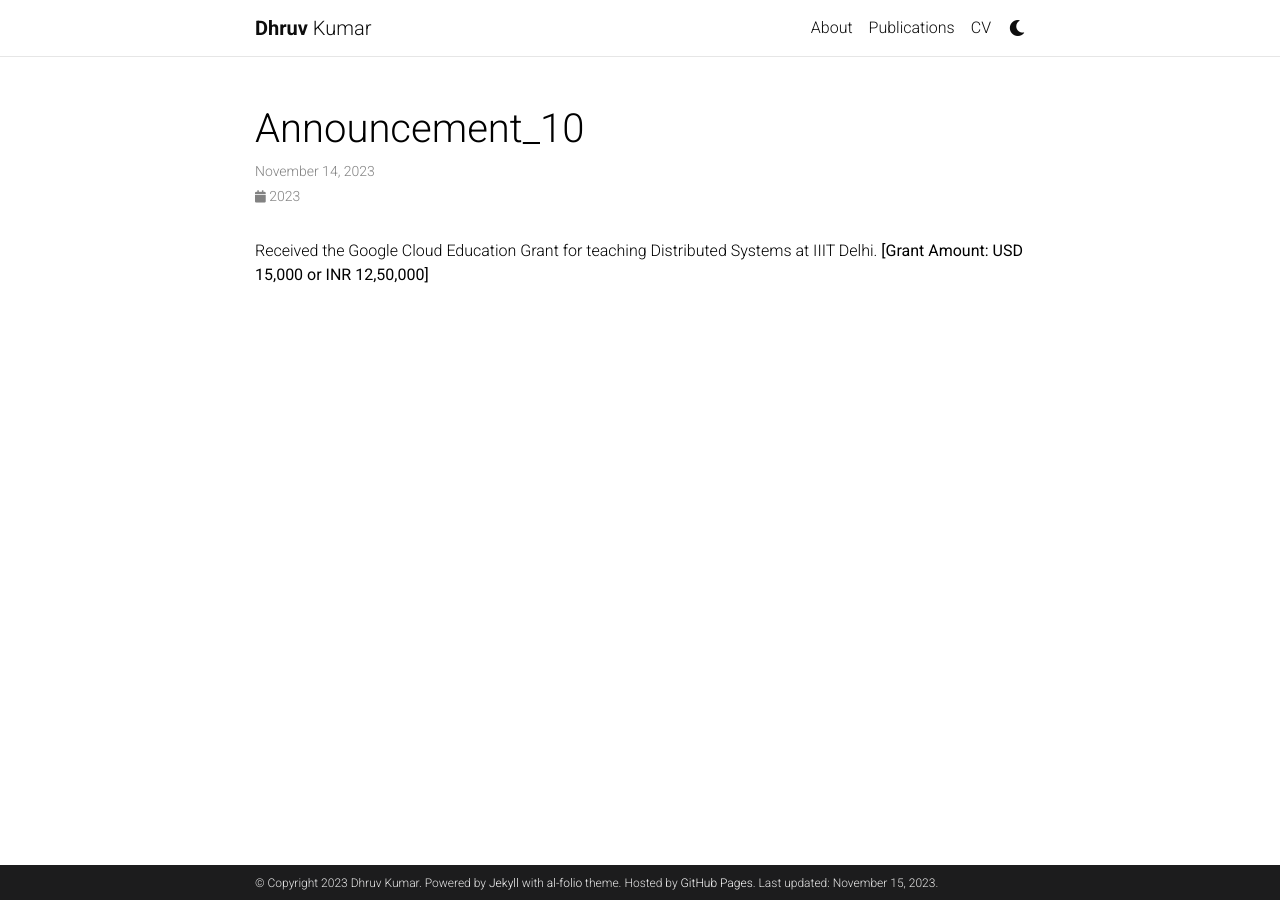
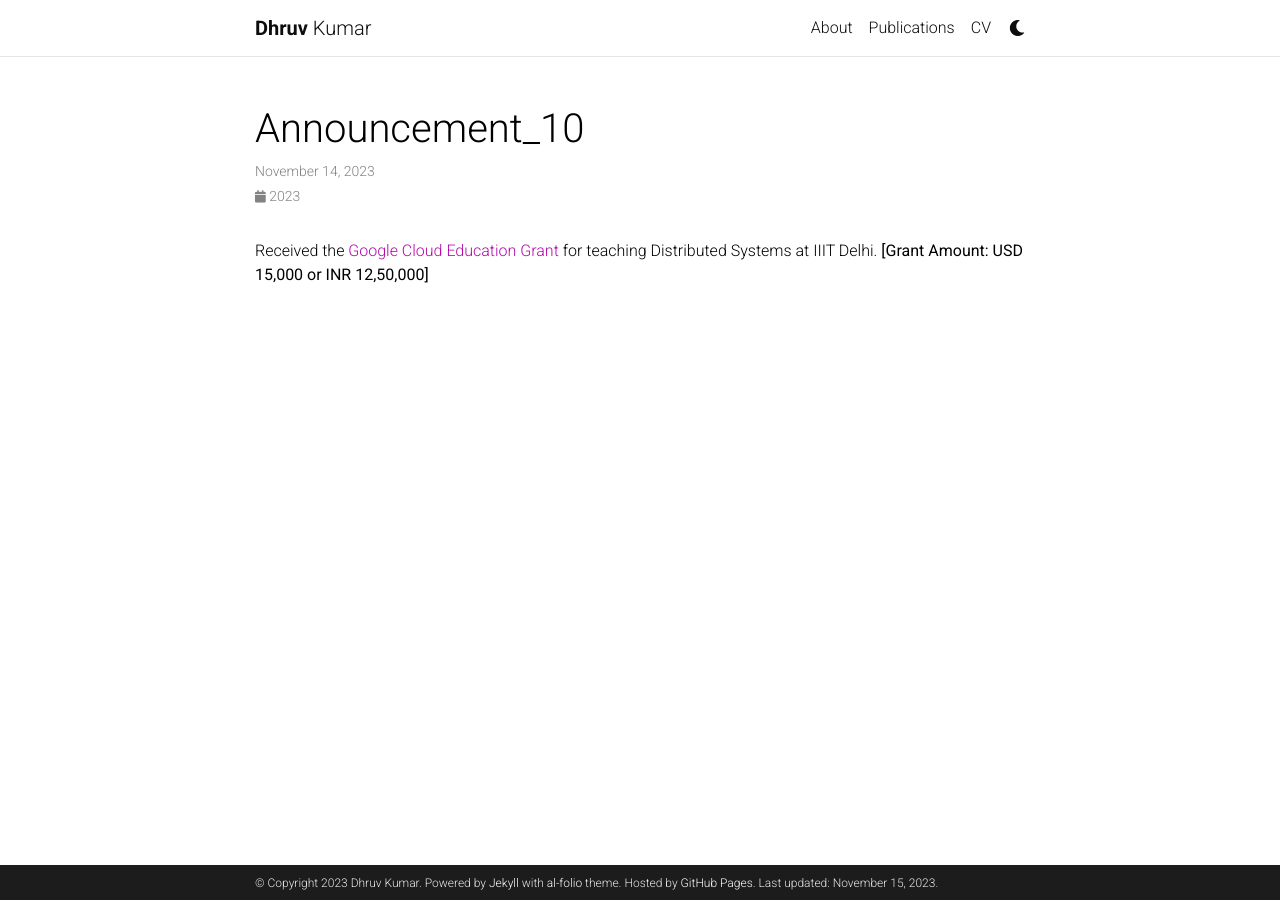
Before and after one commit to kudhru/kudhru.github.io, a Jekyll site: the page built from _news/announcement_10.md, in a window 1280 px wide. Built offline with Jekyll 4.4.1, drawn with Linux system fonts in a browser that asks for light colours; full-size pictures stand in for the smaller copies a plugin makes; comment, search, counter and statistics services are not loaded; a style sheet for code colours, icons or effects is not loaded; some of the changed lines change nothing that is shown.

Commit message:
add recent news

```diff
--- a/_news/announcement_10.md
+++ b/_news/announcement_10.md
@@ -4,4 +4,4 @@ date: 2023-11-14 12:00:00-0400
 inline: true
 ---
 
-Received the Google Cloud Education Grant for teaching Distributed Systems at IIIT Delhi. <b>[Grant Amount: USD 15,000 or INR 12,50,000]</b>
+Received the <a href="https://cloud.google.com/edu/faculty">Google Cloud Education Grant</a> for teaching Distributed Systems at IIIT Delhi. <b>[Grant Amount: USD 15,000 or INR 12,50,000]</b>
```
